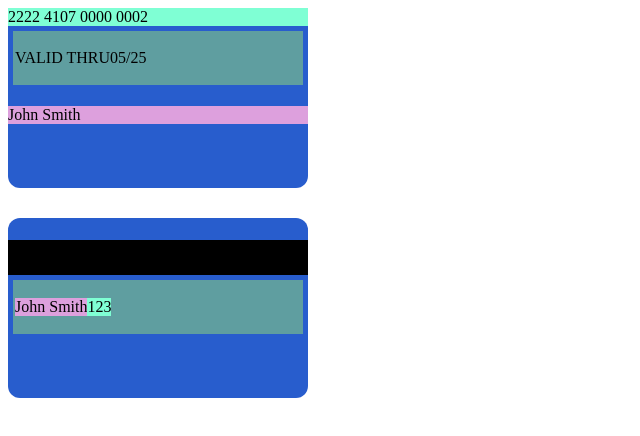
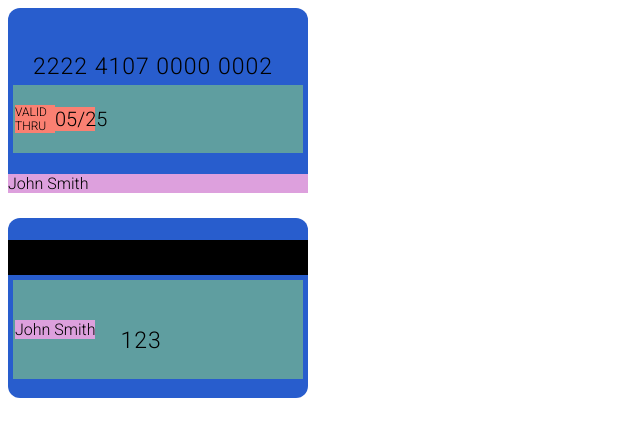
Before and after one commit to nattsnb/redit-card, a plain HTML site: page index.html in a window 1280 px wide. Shown: the whole page, without its empty margins (0-640 px from the left). Drawn offline with Linux system fonts and the light colour scheme.

Commit message:
creating more specific selectors for card-front

```diff
--- a/index.html
+++ b/index.html
@@ -4,6 +4,11 @@
   <meta charset="UTF-8">
   <title>CC Credit Card</title>
   <link href="style.css" rel="stylesheet" type="text/css" />
+  <link rel="preconnect" href="https://fonts.googleapis.com">
+  <link rel="preconnect" href="https://fonts.gstatic.com" crossorigin>
+  <link rel="preconnect" href="https://fonts.googleapis.com">
+  <link rel="preconnect" href="https://fonts.gstatic.com" crossorigin>
+  <link href="https://fonts.googleapis.com/css2?family=Amatic+SC:wght@400;700&family=Great+Vibes&family=Roboto:wght@100;300&display=swap" rel="stylesheet">
 </head>
 <body>
 <div class="credit-card credit-card-front">
--- a/style.css
+++ b/style.css
@@ -7,15 +7,17 @@
     border-radius: 12px;
     display: flex;
     flex-direction: column;
+    font-family: "Roboto";
 }
 
 .credit-card-front {
-
-
 }
 
 .number {
-    background-color: aquamarine;
+    margin-top: 45px;
+    font-size: 23px;
+    letter-spacing: 1px;
+    padding: 0 25px 0 25px;
 }
 
 .information-wrapper {
@@ -23,6 +25,7 @@
     margin: 5px;
     padding: 2px;
     display: flex;
+    align-items: center;
 }
 
 .name {
@@ -32,7 +35,6 @@
 
 .credit-card-back{
     margin-top: 30px;
-
 }
 
 .magnetic-strip {
@@ -45,3 +47,14 @@
 p {
     text-transform: uppercase;
 }
+
+.credit-card-front .information-wrapper>p {
+    word-spacing: 100vw;
+    font-size: 12px;
+    background-color: salmon;
+    width: 40px;
+}
+
+.credit-card-front .information-wrapper>p~p {
+    font-size: 20px;
+}
```
